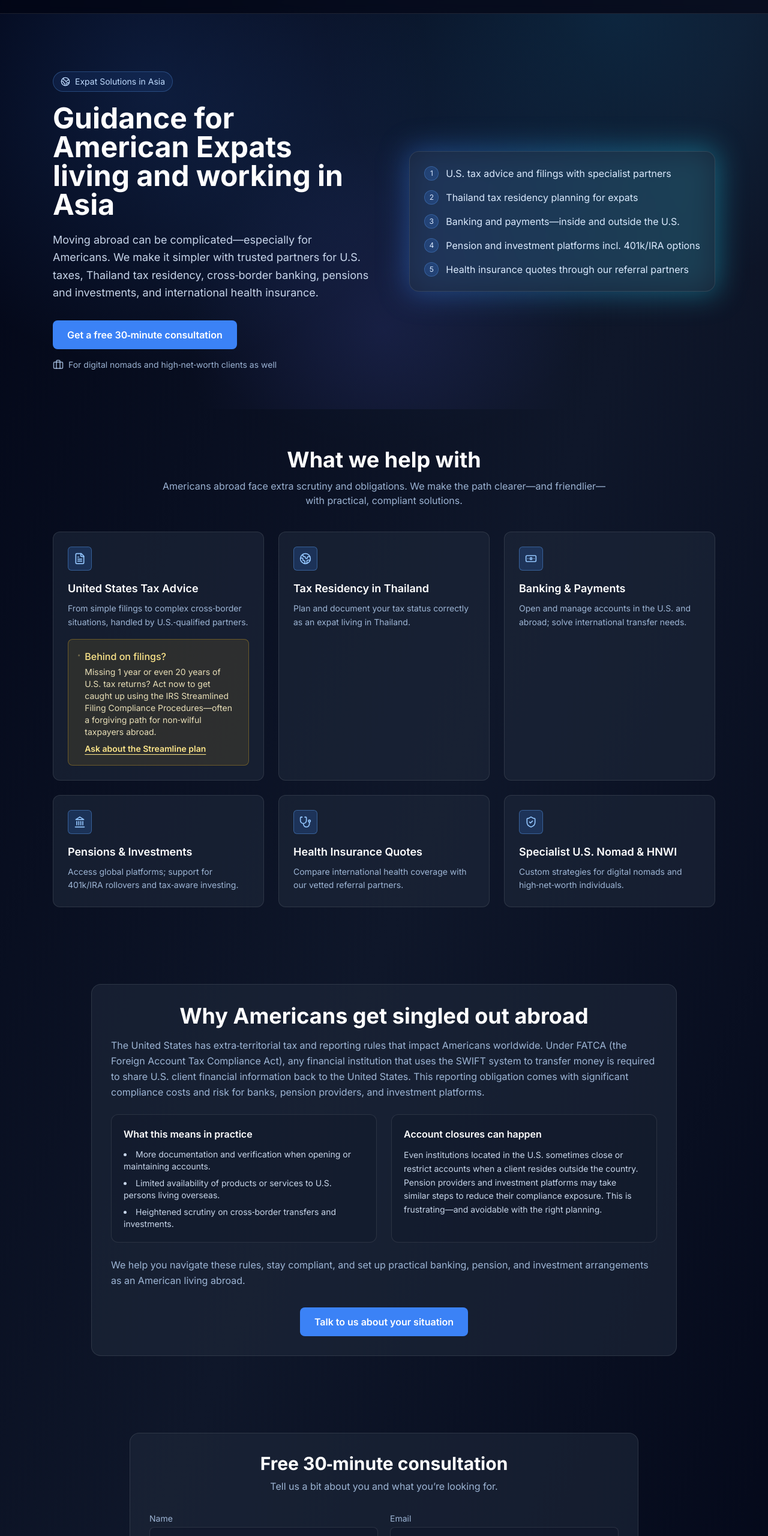
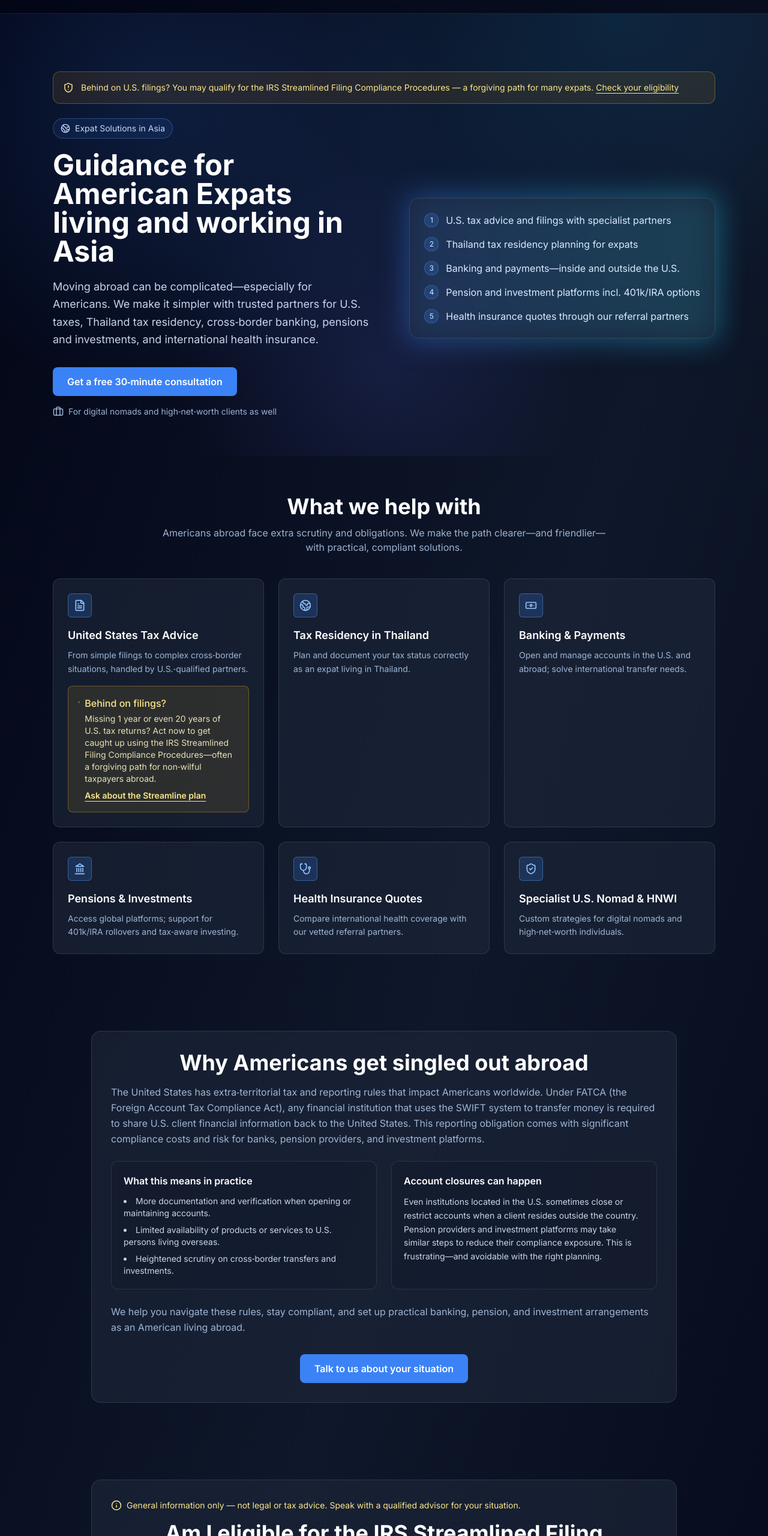
Before and after one commit to flamesuserresource4/frontend-repo_akfvulev_gh6qeo, a React (Vite) app: page / in a window 1280 px wide. Shown: the part 66-2626 px from the top of the page at 60% size. Built offline with nearby package versions, Linux system fonts and the light colour scheme; a web font is replaced by a local one.

Commit message:
Update project prj_akfvulev - 2025-11-18T20:03:40.148Z

```diff
--- a/src/App.jsx
+++ b/src/App.jsx
@@ -1,6 +1,7 @@
 import Hero from "./components/Hero";
 import Services from "./components/Services";
 import WhyAmericans from "./components/WhyAmericans";
+import StreamlineChecklist from "./components/StreamlineChecklist";
 import CTA from "./components/CTA";
 import Footer from "./components/Footer";
 
@@ -14,6 +15,7 @@ function App() {
           <nav className="hidden md:flex items-center gap-6 text-blue-200/80">
             <a href="#services" className="hover:text-white">Services</a>
             <a href="#why" className="hover:text-white">Why Americans?</a>
+            <a href="#streamline" className="hover:text-white">Streamline</a>
             <a href="#consult" className="hover:text-white">Consultation</a>
           </nav>
           <a href="#consult" className="inline-flex items-center justify-center px-4 py-2 rounded-lg bg-blue-500 hover:bg-blue-600 text-white font-medium">Free consult</a>
@@ -26,6 +28,7 @@ function App() {
           <Services />
         </div>
         <WhyAmericans />
+        <StreamlineChecklist />
         <CTA />
       </main>
 
--- a/src/components/Hero.jsx
+++ b/src/components/Hero.jsx
@@ -1,10 +1,21 @@
-import { Briefcase, Globe2 } from "lucide-react";
+import { Briefcase, Globe2, ShieldAlert } from "lucide-react";
 
 export default function Hero() {
   return (
     <section className="relative overflow-hidden">
       <div className="absolute inset-0 bg-[radial-gradient(circle_at_20%_20%,rgba(59,130,246,0.15),transparent_40%),radial-gradient(circle_at_80%_0%,rgba(14,165,233,0.12),transparent_40%),radial-gradient(circle_at_50%_80%,rgba(99,102,241,0.12),transparent_40%)]" />
       <div className="relative max-w-6xl mx-auto px-6 pt-24 pb-16">
+        {/* Temporary Streamline banner */}
+        <div className="mb-6">
+          <a href="#streamline" className="block rounded-xl border border-amber-400/30 bg-amber-500/10 p-4 hover:bg-amber-500/15 transition-colors">
+            <div className="flex items-center gap-3 text-amber-200">
+              <ShieldAlert size={18} />
+              <p className="text-sm">
+                Behind on U.S. filings? You may qualify for the IRS Streamlined Filing Compliance Procedures — a forgiving path for many expats. <span className="underline underline-offset-4">Check your eligibility</span>
+              </p>
+            </div>
+          </a>
+        </div>
         <div className="grid md:grid-cols-2 gap-10 items-center">
           <div>
             <div className="inline-flex items-center gap-2 px-3 py-1.5 rounded-full bg-blue-500/10 border border-blue-400/30 text-blue-200 text-sm mb-5">
--- /dev/null
+++ b/src/components/StreamlineChecklist.jsx
@@ -0,0 +1,46 @@
+import { CheckCircle2, Info } from "lucide-react";
+
+export default function StreamlineChecklist() {
+  return (
+    <section id="streamline" className="py-16">
+      <div className="max-w-5xl mx-auto px-6">
+        <div className="rounded-2xl border border-white/10 bg-slate-800/60 p-8">
+          <div className="flex items-center gap-2 text-amber-200 mb-4">
+            <Info size={18} />
+            <p className="text-sm">General information only — not legal or tax advice. Speak with a qualified advisor for your situation.</p>
+          </div>
+          <h2 className="text-3xl md:text-4xl font-bold text-white text-center">Am I eligible for the IRS Streamlined Filing Compliance Procedures?</h2>
+          <p className="mt-4 text-blue-200/80 leading-relaxed text-center max-w-3xl mx-auto">
+            Many Americans abroad who fell behind unintentionally can get caught up under the Streamlined program. Here are common indicators that you may qualify:
+          </p>
+
+          <ul className="mt-8 grid md:grid-cols-2 gap-4">
+            {[
+              "Your failure to file or report was non‑willful (due to oversight, misunderstanding, or negligence).",
+              "You live outside the United States (non‑residency) or meet the foreign presence requirements.",
+              "You can file the last 3 years of delinquent or amended tax returns and related information forms.",
+              "You can submit up to 6 years of FBARs (Foreign Bank Account Reports), if required.",
+              "You can certify non‑willful conduct and compliance steps (Form 14653/14654, as applicable).",
+              "You want to avoid larger penalties while getting back into compliance."
+            ].map((item) => (
+              <li key={item} className="flex items-start gap-3 rounded-xl bg-slate-900/40 border border-white/10 p-4">
+                <CheckCircle2 className="text-emerald-400 mt-0.5" size={20} />
+                <span className="text-blue-100/90 text-sm leading-relaxed">{item}</span>
+              </li>
+            ))}
+          </ul>
+
+          <p className="mt-6 text-blue-200/80 text-sm leading-relaxed">
+            Every case is different. Documentation, residency, and account history matter. We’ll connect you with U.S.‑qualified tax partners to review your facts and outline the steps to get caught up the right way.
+          </p>
+
+          <div className="mt-8 text-center">
+            <a href="#consult" className="inline-flex items-center justify-center px-6 py-3 rounded-lg bg-amber-500 hover:bg-amber-600 text-slate-950 font-semibold transition-colors">
+              Ask about Streamlined eligibility
+            </a>
+          </div>
+        </div>
+      </div>
+    </section>
+  );
+}
```
Also changed, not shown: 1 other file (tests, documents, lock files or other folders).
